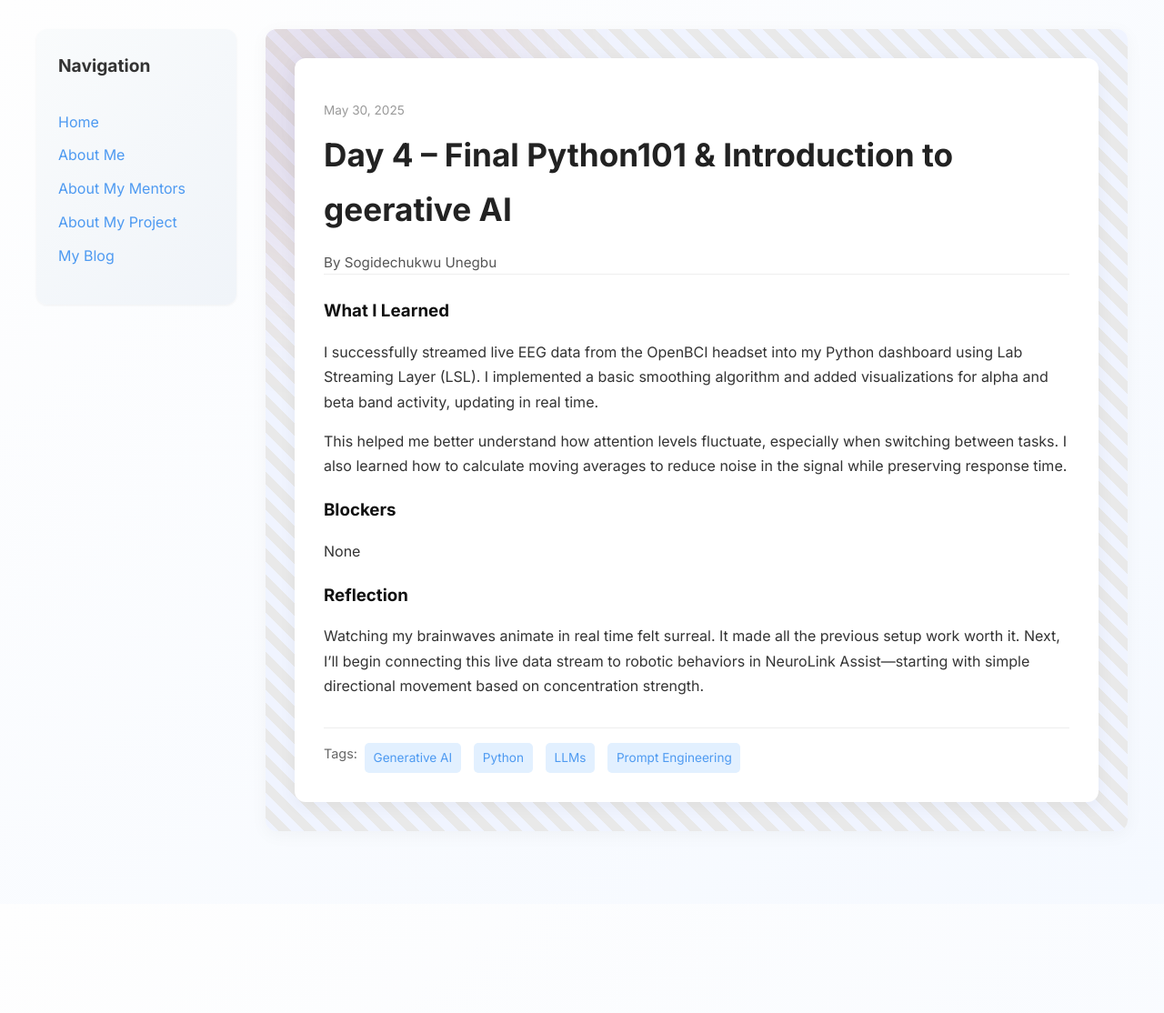
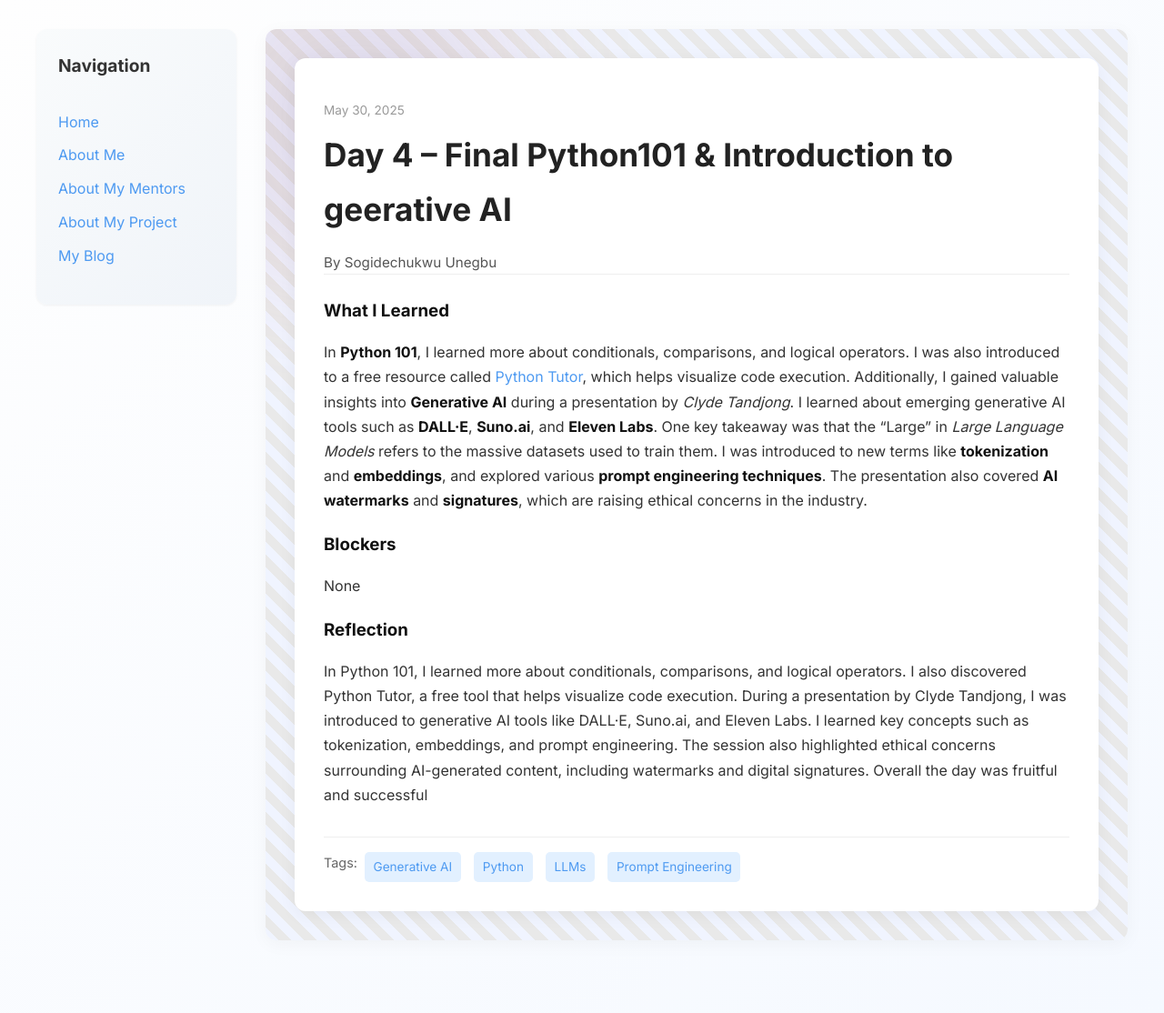
Before and after one commit to UnegbuSogidechukwu/UnegbuSogidechukwu.github.io, a Jekyll site: the page built from _posts/2025-05-13-Day-4.md, in a window 1280 px wide. Shown: the whole page at 91% size. Built offline with Jekyll 4.4.1, drawn with Linux system fonts in a browser that asks for light colours; before the commit the page ends 994 px from its top, so only the background shows below that.

Commit message:
Update 2025-05-13-Day-4.md

```diff
--- a/_posts/2025-05-13-Day-4.md
+++ b/_posts/2025-05-13-Day-4.md
@@ -7,13 +7,12 @@ permalink: /day4.html
 tags: ["Generative AI", "Python", "LLMs", "Prompt Engineering"]
 
 what_i_learned: |
-  I successfully streamed live EEG data from the OpenBCI headset into my Python dashboard using Lab Streaming Layer (LSL). I implemented a basic smoothing algorithm and added visualizations for alpha and beta band activity, updating in real time.
+  In **Python 101**, I learned more about conditionals, comparisons, and logical operators. I was also introduced to a free resource called [Python Tutor](https://pythontutor.com/), which helps visualize code execution. Additionally, I gained valuable insights into **Generative AI** during a presentation by *Clyde Tandjong*. I learned about emerging generative AI tools such as **DALL·E**, **Suno.ai**, and **Eleven Labs**. One key takeaway was that the "Large" in *Large Language Models* refers to the massive datasets used to train them. I was introduced to new terms like **tokenization** and **embeddings**, and explored various **prompt engineering techniques**. The presentation also covered **AI watermarks** and **signatures**, which are raising ethical concerns in the industry.
 
-  This helped me better understand how attention levels fluctuate, especially when switching between tasks. I also learned how to calculate moving averages to reduce noise in the signal while preserving response time.
 
 blockers: |
   None
 
 reflection: |
-  Watching my brainwaves animate in real time felt surreal. It made all the previous setup work worth it. Next, I’ll begin connecting this live data stream to robotic behaviors in NeuroLink Assist—starting with simple directional movement based on concentration strength.
+  In Python 101, I learned more about conditionals, comparisons, and logical operators. I also discovered Python Tutor, a free tool that helps visualize code execution. During a presentation by Clyde Tandjong, I was introduced to generative AI tools like DALL·E, Suno.ai, and Eleven Labs. I learned key concepts such as tokenization, embeddings, and prompt engineering. The session also highlighted ethical concerns surrounding AI-generated content, including watermarks and digital signatures. Overall the day was fruitful and successful
 ---
```
